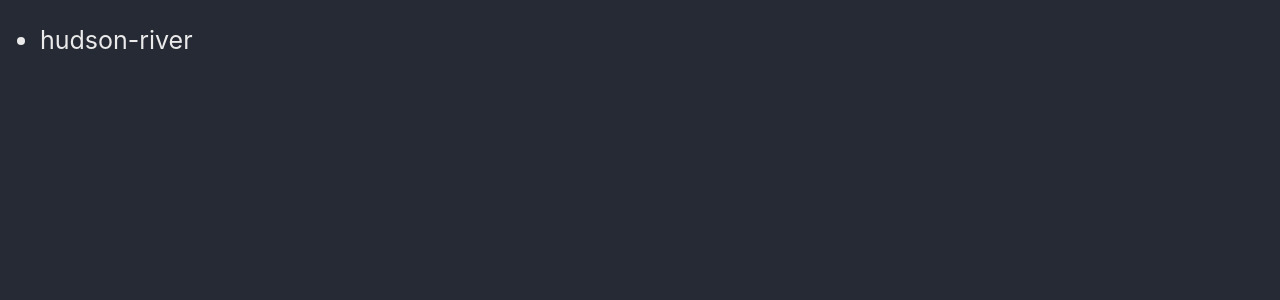
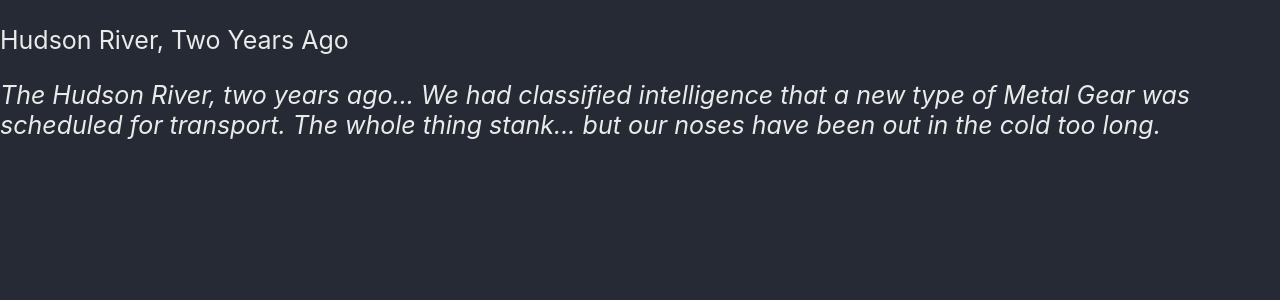
Before and after one commit to jeromegrosse/next-scissors61, a Next.js app: page /mgs2 in a window 1280 px wide. Shown: the top 300 px of the page. Built offline with nearby package versions, Linux system fonts and the light colour scheme.

Commit message:
Extracted layout to its own files

```diff
--- a/components/SubtitlesComponent.tsx
+++ b/components/SubtitlesComponent.tsx
@@ -1,6 +1,6 @@
 import { Furigana } from 'furigana-react';
 import ReactPlayer from 'react-player';
-import { DEFAULT_FURIGANA_PROPS } from '../pages/mgs2/[id]';
+import { DEFAULT_FURIGANA_PROPS } from '../layout/Main';
 import { SubtitleLine } from '../types';
 import { extractFurigana, removeFurigana } from "../utils/utils";
 
--- a/components/VocabsComponent.tsx
+++ b/components/VocabsComponent.tsx
@@ -1,7 +1,7 @@
 import { Furigana } from 'furigana-react';
 import { VocabLine } from '../types';
 import { extractFurigana, removeFurigana } from '../utils/utils';
-import { DEFAULT_FURIGANA_PROPS } from '../pages/mgs2/[id]';
+import { DEFAULT_FURIGANA_PROPS } from '../layout/Main';
 
 export const VocabsComponent = ({ vocabs }: { vocabs: VocabLine[]; }) => {
     const formattedVocabs = vocabs.map((vocab, index) => {
--- /dev/null
+++ b/layout/Main.tsx
@@ -0,0 +1,18 @@
+import Head from 'next/head'
+
+export const DEFAULT_FURIGANA_PROPS = {
+  opacity: 1,
+  spacingUnit: 10
+}
+
+export default ({ children, title = 'This is the default title' }) => (
+  <>
+    <Head>
+      <title>{ title }</title>
+    </Head>
+
+    <main>
+      { children }
+    </main>
+  </>
+)
--- /dev/null
+++ b/layout/Post/index.tsx
@@ -0,0 +1,68 @@
+import Link from 'next/link';
+import React from 'react';
+import ReactPlayer from 'react-player';
+import { SubtitlesComponent } from '../../components/SubtitlesComponent';
+import { VocabsComponent } from '../../components/VocabsComponent';
+import { JsonPage } from '../../types';
+import Main from '../Main';
+
+
+export const PostItem = ({ data }: { data: JsonPage }) => {
+    const {
+        meta: { title, image: imageSrc },
+        subtitles,
+        vocabs,
+        media
+    } = data;
+    const playerRef = React.createRef<ReactPlayer>();
+
+    return (
+        <Main>
+            <img className="article-image" src={imageSrc} />
+            <div className="inner">
+                <h1>{title}</h1>
+
+                <div className="transcript">
+                    <h5>Transcript</h5>
+                    <ReactPlayer
+                        url={media}
+                        controls={true}
+                        ref={playerRef}
+                        height={'50px'} />
+                    <SubtitlesComponent subtitles={subtitles} player={playerRef} />
+                </div>
+
+                <div className="vocabulary">
+                    <h5>Vocabulary</h5>
+                    <VocabsComponent vocabs={vocabs} />
+                </div>
+            </div>
+        </Main>
+    )
+};
+
+
+
+export const Posts = ({ posts }: {posts: {[key: string]: JsonPage}}) => {
+    const PostLine = ({slug, post}: {slug: string, post: JsonPage}) => {
+        const {
+            meta: { title, excerpt },
+        } = post;
+
+        return (
+            <>
+                <Link href={`/mgs2/${encodeURIComponent(slug)}`}><p>{title}</p></Link>
+                <p><i>{excerpt}</i></p>
+            </>
+        );
+    }
+    return (
+        <Main>
+            {Object.keys(posts).map(slug => {
+                const post = posts[slug];
+
+                return <PostLine key={slug} slug={slug} post={post} />
+            })}
+        </Main>
+    )
+}
--- a/pages/api/hello.ts
+++ /dev/null
@@ -1,5 +0,0 @@
-// Next.js API route support: https://nextjs.org/docs/api-routes/introduction
-
-export default (req, res) => {
-  res.status(200).json({ name: 'John Doe' })
-}
--- a/pages/mgs2/index.tsx
+++ b/pages/mgs2/index.tsx
@@ -1,16 +1,16 @@
 import fs from 'fs';
 import { GetStaticProps } from 'next';
 import path from 'path';
-import Link from 'next/link'
+import Main from '../../layout/Main';
+import { Posts } from '../../layout/Post';
+import { JsonPage } from '../../types';
 
 
 const Mgs2PagesList = ({posts}) => {
     return (
-        <ul>
-            {posts.map(p => (
-                <li key={p}><Link href={`/mgs2/${encodeURIComponent(p)}`}>{p}</Link></li>
-            ))}
-        </ul>
+        <Main>
+            <Posts posts={posts} />
+        </Main>
     );
 }
 
@@ -20,10 +20,21 @@
     const jsonFiles = directoryContent.filter((filename) => filename.match(/\.(json)$/)) // Filter all file so we only get the JSON ones
         .map(filename => filename.replace('.json', '')); // Remove .json extension
 
+    const posts = jsonFiles.reduce<{[key: string]: JsonPage}>(
+        (postsData, currentPostSlug) => {
+            const filepath = path.join(process.cwd(), `/public/mgs2/${currentPostSlug}.json`);
+            const postData: JsonPage = JSON.parse(fs.readFileSync(filepath, 'utf8'));
 
+            return {
+                ...postsData,
+                [currentPostSlug]: postData
+            }
+        },
+        {}
+    );
 
     return {
-        props: {posts: jsonFiles}
+        props: {posts}
     }
 }
 
--- a/public/mgs2/hudson-river.json
+++ b/public/mgs2/hudson-river.json
@@ -1,7 +1,7 @@
 {
     "meta": {
         "title": "Hudson River, Two Years Ago",
-        "image": "/mgs2/images/01-hudson-river-two-years-ago.jpeg",
+        "image": "/mgs2/images/hudson-river.jpeg",
         "excerpt": "The Hudson River, two years ago... We had classified intelligence that a new type of Metal Gear was scheduled for transport. The whole thing stank... but our noses have been out in the cold too long."
     },
     "subtitles": [
```
Also changed, not shown: pages/mgs2/[id].tsx (+2 -40 lines), public/mgs2/images/hudson-river.jpeg (renamed from public/mgs2/images/01-hudson-river-two-years-ago.jpeg).
